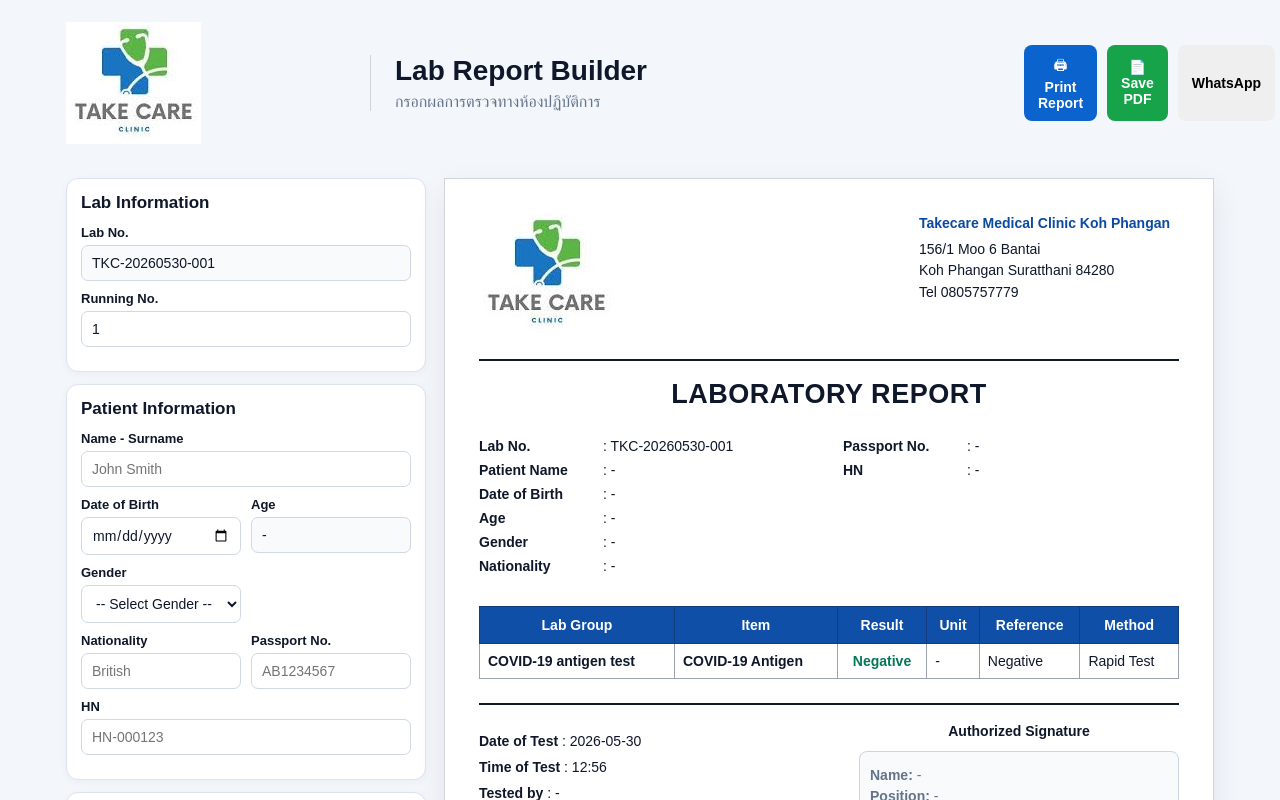
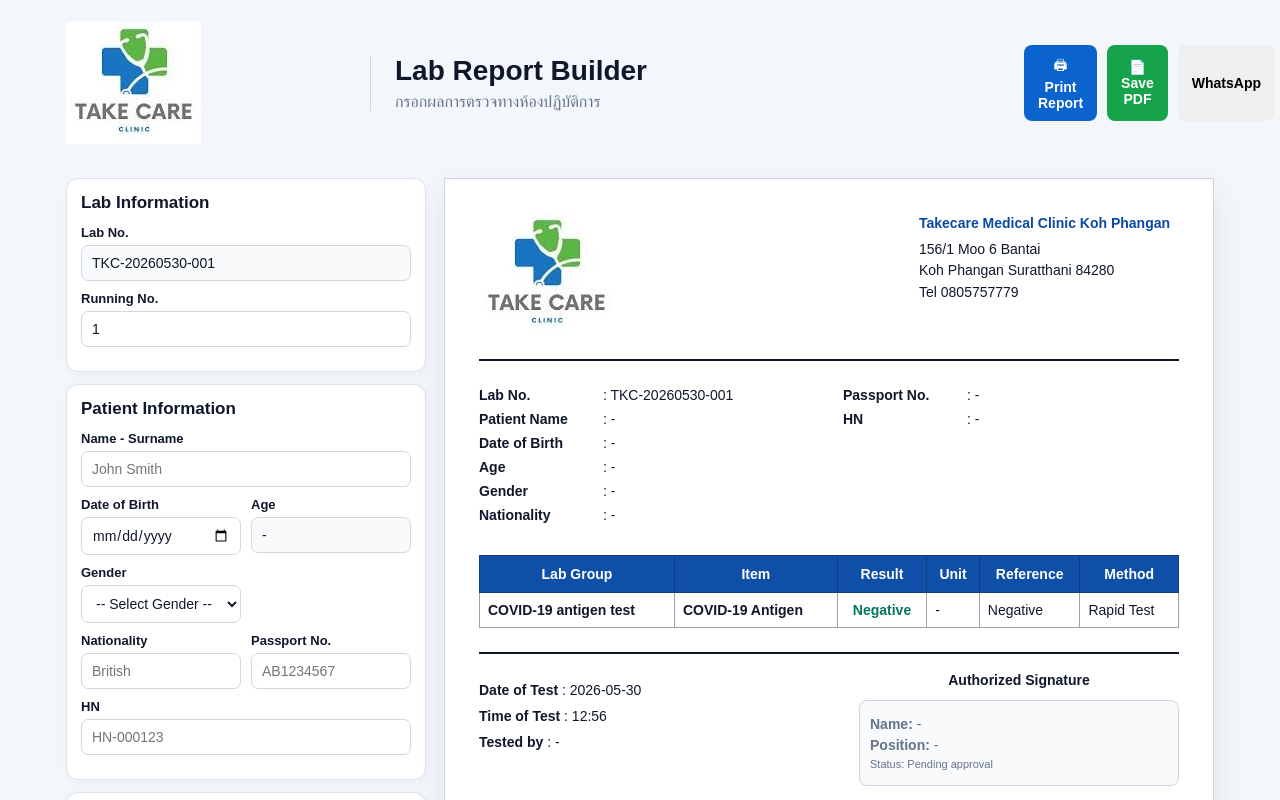
Before and after one commit to pichaiyutna-crypto/takecare-lab-report1, a React (Vite) app: page / in a window 1280 px wide. Shown: the top 800 px of the page. Built offline with nearby package versions, Linux system fonts and the light colour scheme.

Commit message:
Initial lab report app

```diff
--- a/src/App.css
+++ b/src/App.css
@@ -975,3 +975,11 @@
     font-size: 8.8px !important;
   }
 }
+
+.info-row {
+  display: block;
+}
+
+.info-row p {
+  margin: 8px 0;
+}
--- a/src/App.tsx
+++ b/src/App.tsx
@@ -831,33 +831,38 @@
 
           <div className="line" />
 
-          <h1 className="report-title">LABORATORY REPORT</h1>
-
-          <div className="patient-block">
+                    <div className="patient-block">
             <div>
               <p>
                 <b>Lab No.</b> : {labNo}
               </p>
+
               <p>
                 <b>Patient Name</b> : {patient.name || "-"}
               </p>
+
               <p>
                 <b>Date of Birth</b> : {patient.dob || "-"}
               </p>
+
               <p>
                 <b>Age</b> : {age}
               </p>
+
               <p>
-  <b>Gender</b> : {patient.gender || "-"}
-</p>
+                <b>Gender</b> : {patient.gender || "-"}
+              </p>
+
               <p>
                 <b>Nationality</b> : {patient.nationality || "-"}
               </p>
             </div>
+
             <div>
               <p>
                 <b>Passport No.</b> : {patient.passportNo || "-"}
               </p>
+
               <p>
                 <b>HN</b> : {patient.hn || "-"}
               </p>
```
